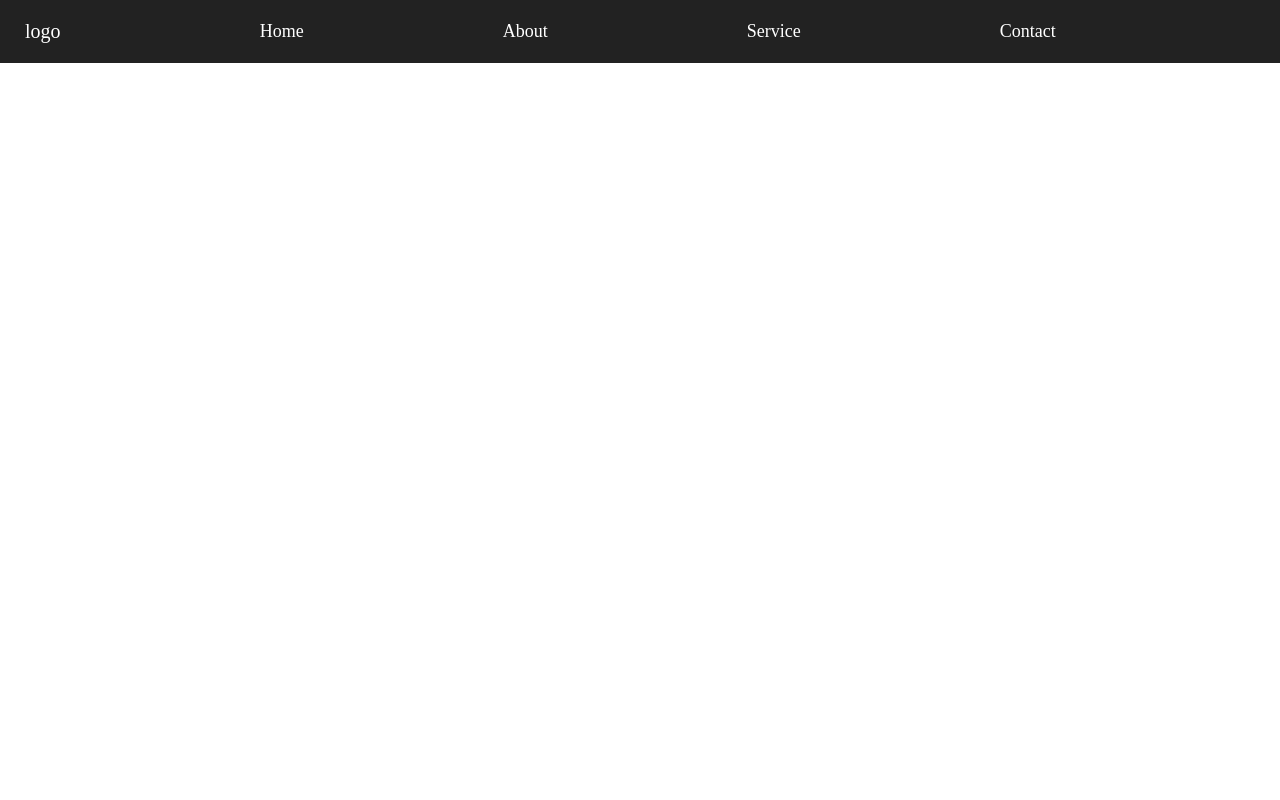
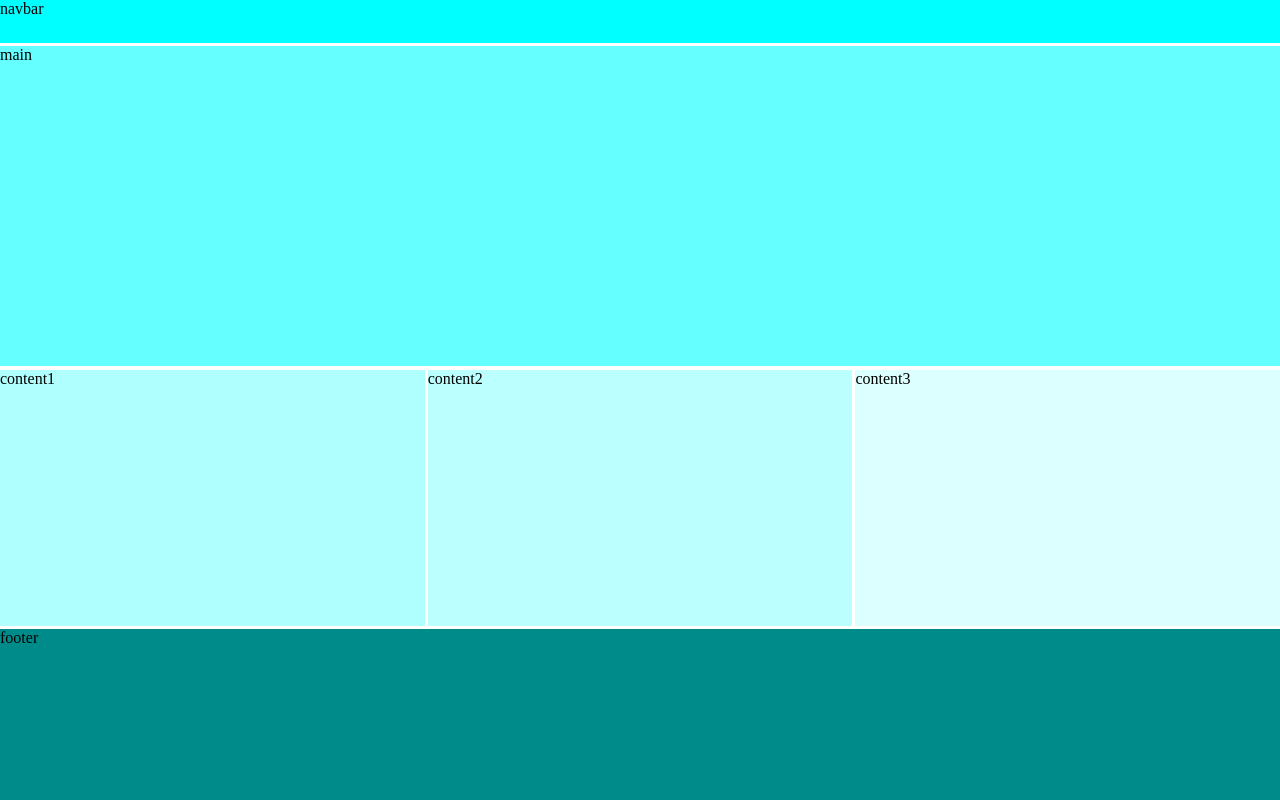
Before and after one commit to igehhh/https---github.com-igehhh-responsive-navbar, a plain HTML site: page index.html in a window 1280 px wide. Drawn offline with Linux system fonts and the light colour scheme.

Commit message:
Add files via upload

```diff
--- a/index.html
+++ b/index.html
@@ -4,23 +4,17 @@
     <meta charset="UTF-8" />
     <meta http-equiv="X-UA-Compatible" content="IE=edge" />
     <meta name="viewport" content="width=device-width, initial-scale=1.0" />
-    <title>responsive-navbar</title>
+    <title>Document</title>
     <link rel="stylesheet" href="style.css" />
   </head>
   <body>
     <div class="container">
-      <nav class="nabvar">
-        <ul class="menu">
-          <li class="logo"><a href="Home">logo</a></li>
-          <li class="item"><a href="Home">Home</a></li>
-          <li class="item"><a href="About">About</a></li>
-          <li class="item"><a c href="Service">Service</a></li>
-          <li class="item"><a href="contact">Contact</a></li>
-          <li class="toggle">
-            <a class="toggle" href="#"> <span class="bar"></span> </a>
-          </li>
-        </ul>
-      </nav>
+      <nav>navbar</nav>
+      <main>main</main>
+      <div class="content1">content1</div>
+      <div class="content2">content2</div>
+      <div class="content3">content3</div>
+      <footer>footer</footer>
     </div>
   </body>
 </html>
--- a/style.css
+++ b/style.css
@@ -3,34 +3,43 @@
   padding: 0%;
   box-sizing: border-box;
 }
+
+.container {
+  display: grid;
+  height: 100vh;
+  grid-template-columns: 1fr 1fr 1fr;
+  grid-template-rows: 0.2fr 1.5fr 1.2fr 0.8fr;
+  grid-template-areas: "nav nav nav" "main main main" "content1 content2 content3" "footer footer footer";
+  grid-gap: 0.2rem;
+}
 nav {
-  background-color: #222;
-  padding: 5px 20px;
+  background: cyan;
+  grid-area: nav;
 }
-ul {
-  list-style-type: none;
+main {
+  background: rgba(0, 255, 255, 0.605);
+  grid-area: main;
 }
-a {
-  color: white;
-  text-decoration: none;
+.content1 {
+  background: rgba(0, 255, 255, 0.311);
+  grid-area: content1;
 }
-a:hover {
-  color: crimson;
+.content2 {
+  background: rgba(0, 255, 255, 0.263);
+  grid-area: content2;
 }
-.menu {
-  font-size: 18px;
-  padding: 15px 5px;
+.content3 {
+  background: rgba(0, 255, 255, 0.139);
+  grid-area: content3;
 }
-.menu li a {
-  display: block;
+footer {
+  background: darkcyan;
+  grid-area: footer;
 }
-.logo a {
-  font-size: 20px;
+@media only screen and (max-width: 550px) {
+  .container {
+    grid-template-columns: 1fr;
+    grid-template-rows: 0.2fr 1.5fr 1fr 1fr 1fr 0.8fr;
+    grid-template-areas: "nav" "main" "content1" "content2" "content3" "footer";
+  }
 }
-/*mobile menu*/
-.menu {
-  display: flex;
-  flex-wrap: wrap;
-  justify-content: space-between;
-  align-items: center;
-}
```
